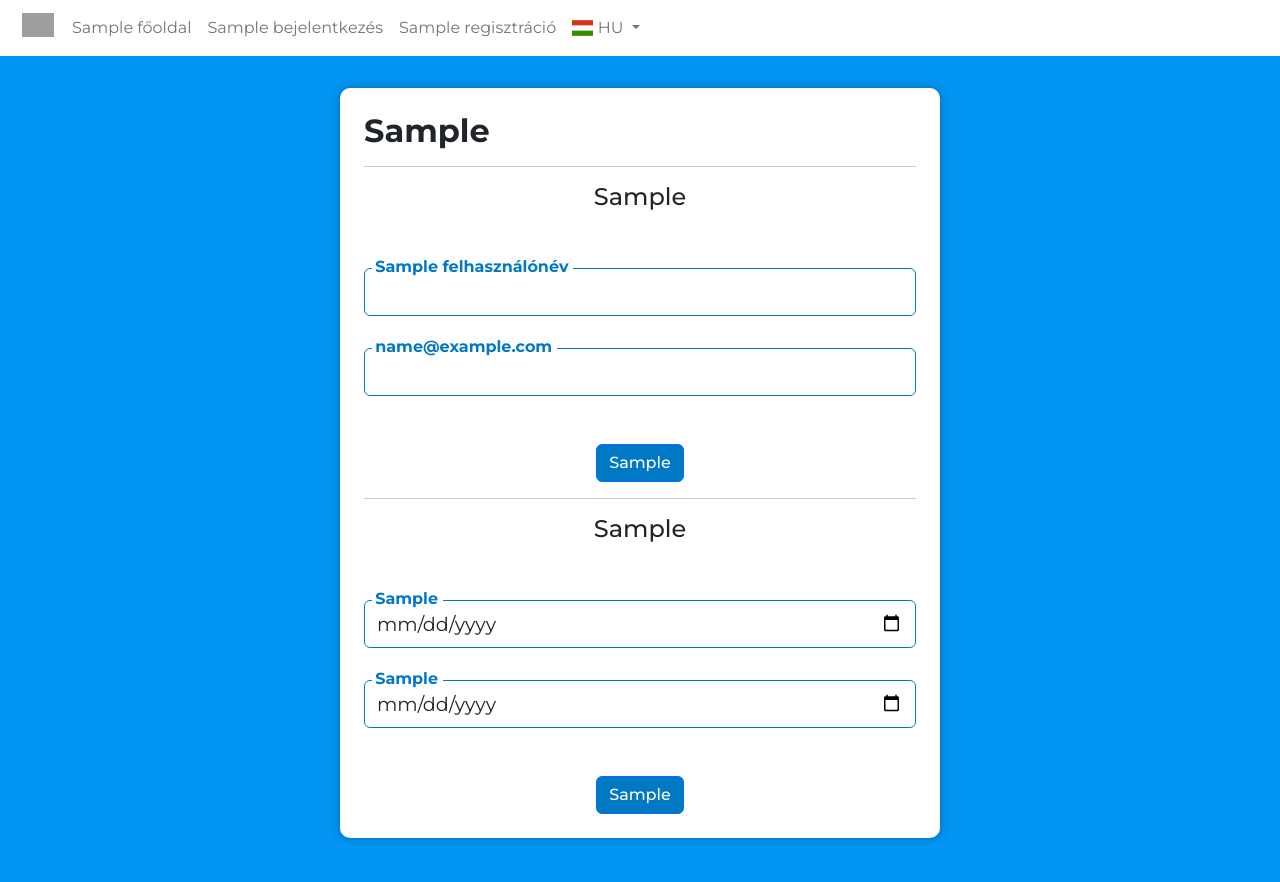
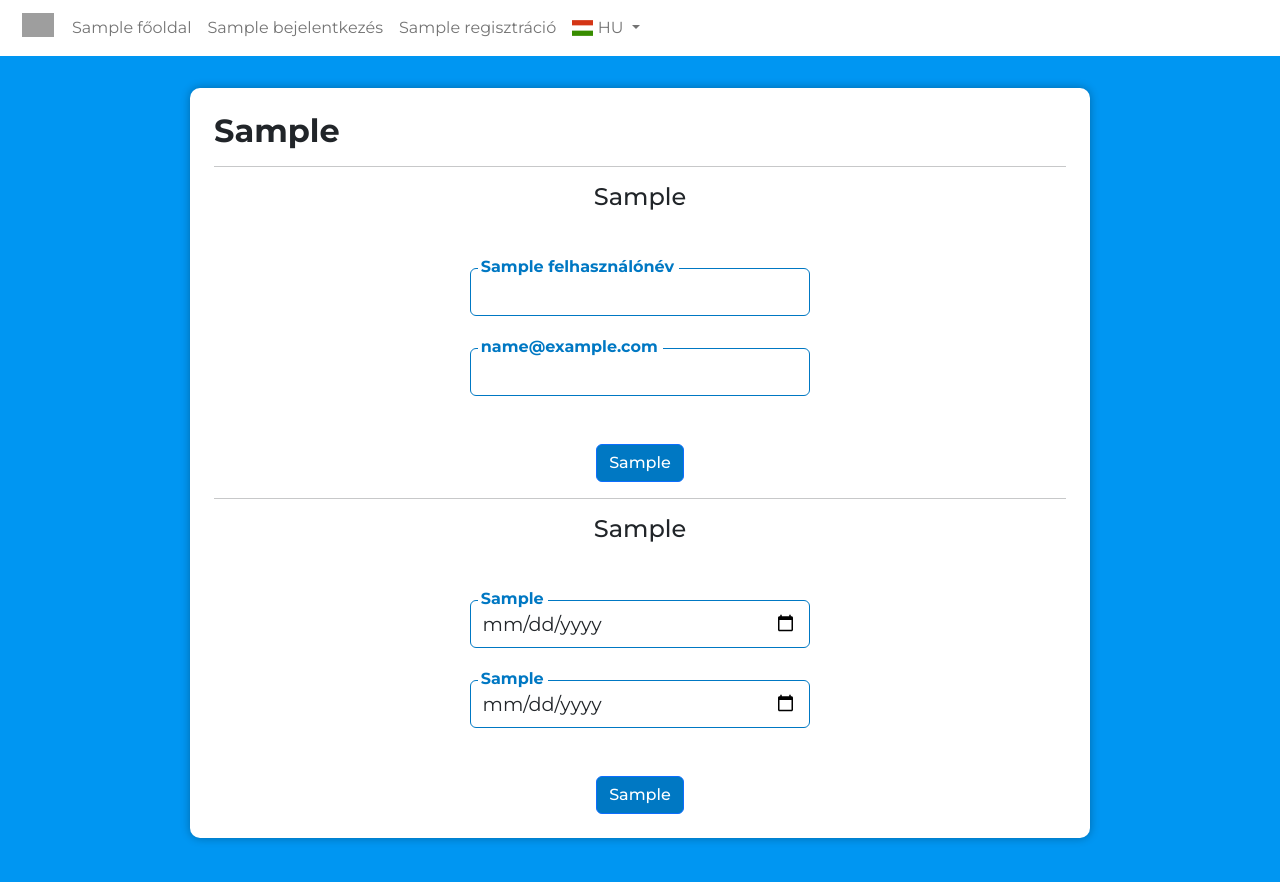
Before and after one commit to xKeiro/Evangelion, a Python web app: template templates/tests/admin/pdf_results.jinja2 in a window 1280 px wide. Run offline with Jinja, Linux system fonts and the light colour scheme; the template is opened without the code that fills it: most values are stand-ins (such as "Sample title", 1, 10 or a date in 2020); grey boxes are pictures that could not be loaded.

Commit message:
Feature: Admin page css fix

```diff
--- a/static/css/pdf-manage.css
+++ b/static/css/pdf-manage.css
@@ -1,9 +1,13 @@
 .page-body{
-    width: 600px;
+    width: 900px;
 }
 
-.form-container {
+.form-container{
     width: 100%;
+}
+
+.material-form-container{
+    width: 40%;
 }
 
 .material-container {
@@ -23,6 +27,5 @@
 
 .material-input {
     border-color: #0078c3;
-    width: 100%;
     height: 2.5em;
 }
--- a/templates/tests/admin/pdf_results.jinja2
+++ b/templates/tests/admin/pdf_results.jinja2
@@ -24,7 +24,7 @@
 				</div>
 			{% endif %}
 			<h4>{{ text["Egy pályázó legutóbbi eredményei"] }}</h4>
-			<form action="{{ url_for("one_applicant_pdf") }}" method="GET" class="form-container">
+			<form action="{{ url_for("one_applicant_pdf") }}" method="GET" class="form-container material-form-container">
 				<div class="form-group mt-5">
 					<div class="material-container">
 						<label class="form-label fw-bold material-label"
@@ -43,7 +43,7 @@
 			</form>
             <hr style="width: 100%">
 			<h4>{{ text["Több pályázó legutóbbi eredményei"] }}</h4>
-			<form action="{{ url_for("more_applicants_pdf") }}" method="GET" class="form-container">
+			<form action="{{ url_for("more_applicants_pdf") }}" method="GET" class="form-container material-form-container">
 				<div class="form-group mt-5">
 					<div class="material-container">
 						<label class="color-primary fw-bold material-label"
```
